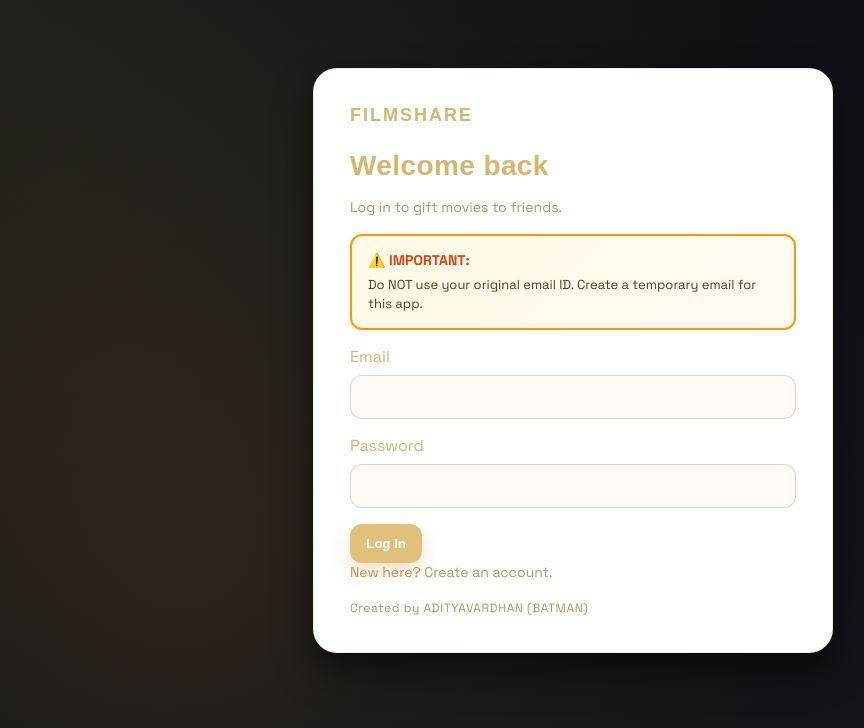
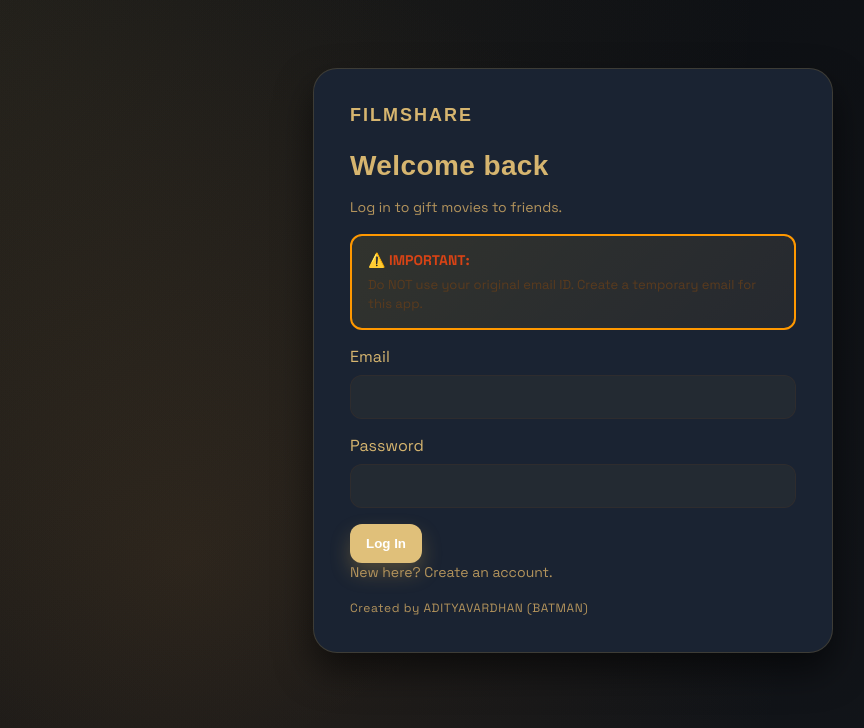
Before and after one commit to adi-vrdhn/sharefilm, a React (Vite) app in the folder client/: page /login in a window 1280 px wide. Shown: the top 728 px of the page, without its empty margins (67-931 px from the left). Built offline with nearby package versions, Linux system fonts and the light colour scheme; a web font is replaced by a local one.

Commit message:
Change all white cards to blue (#1a2332) - apply consistent dark blue theme to movie cards, friend cards, dropdowns, forms, and modals

```diff
--- a/client/src/styles/global.css
+++ b/client/src/styles/global.css
@@ -173,7 +173,7 @@ a {
 }
 
 .movie-card {
-  background: #fff;
+  background: #1a2332;
   border-radius: 18px;
   overflow: hidden;
   box-shadow: 0 16px 30px var(--shadow);
@@ -209,7 +209,7 @@ a {
   margin: 0;
   font-size: 16px;
   font-weight: 700;
-  color: #1a1a1a;
+  color: var(--ink);
   overflow: hidden;
   text-overflow: ellipsis;
   display: -webkit-box;
@@ -532,7 +532,7 @@ button.secondary {
 }
 
 .form-card {
-  background: #fff;
+  background: #1a2332;
   border-radius: 20px;
   padding: 20px;
   box-shadow: 0 18px 36px var(--shadow);
@@ -547,7 +547,7 @@ button.secondary {
   border: 1px solid rgba(90, 59, 30, 0.2);
   font-size: 14px;
   font-family: "Space Grotesk", sans-serif;
-  background: #fffaf5;
+  background: rgba(38, 44, 51, 0.8);
 }
 
 .input:focus {
@@ -785,7 +785,7 @@ button.secondary {
 }
 
 .notice-card {
-  background: #fff;
+  background: #1a2332;
   border-radius: 16px;
   padding: 16px;
   box-shadow: 0 12px 22px var(--shadow);
@@ -1108,7 +1108,7 @@ button.secondary {
 .auth-wrapper {
   max-width: 520px;
   margin: 60px auto;
-  background: #fff;
+  background: #1a2332;
   padding: 36px;
   border-radius: 24px;
   box-shadow: 0 18px 36px var(--shadow);
@@ -1224,7 +1224,7 @@ button.secondary {
   padding: 12px;
   border: none;
   border-radius: 12px;
-  background: #fff;
+  background: rgba(38, 44, 51, 0.8);
   text-align: left;
   cursor: pointer;
   transition: all 0.2s ease;
--- a/client/src/styles/watchlist.css
+++ b/client/src/styles/watchlist.css
@@ -44,7 +44,7 @@
 }
 
 .watchlist-card {
-  background: #fff;
+  background: #1a2332;
   border-radius: 20px;
   overflow: hidden;
   border: 1px solid rgba(200, 160, 72, 0.2);
```
